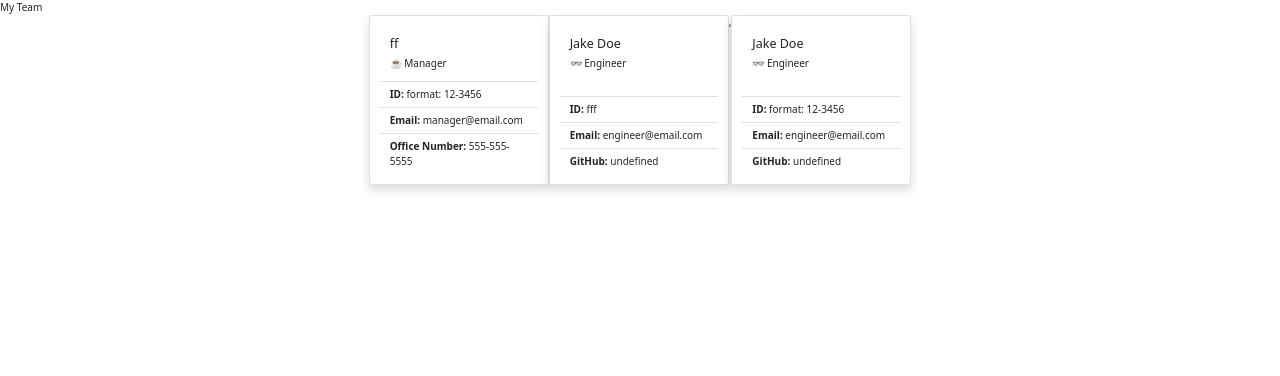
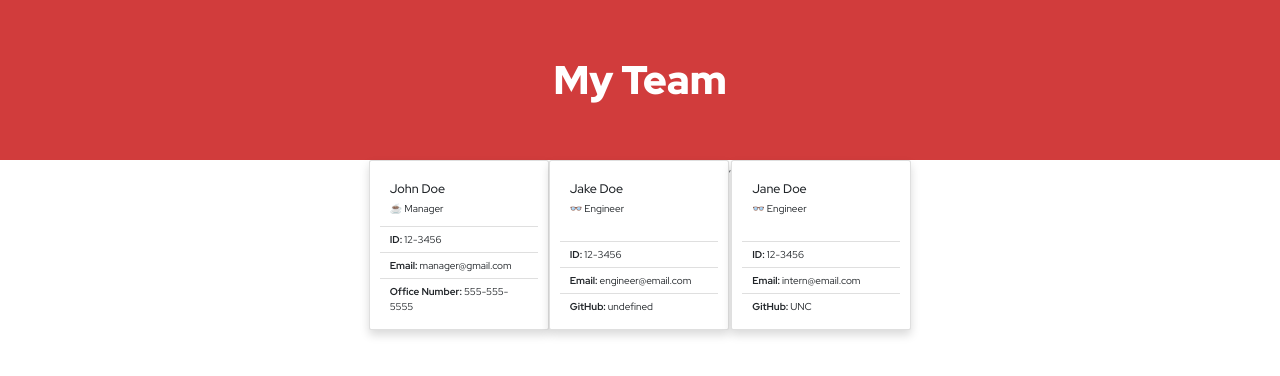
Before and after one commit to brittnc/TeamGenerator, a website: page dist/index.html in a window 1280 px wide. Drawn offline with nearby package versions, Linux system fonts and the light colour scheme.

Commit message:
modified index.html,style.css

```diff
--- a/dist/index.html
+++ b/dist/index.html
@@ -22,14 +22,14 @@
 
      <div class="card col shadow p-3 mb-5 bg-body rounded" style="width: 18rem">
               <div class="manager-body card-body">
-                <h5 class="card-title">ff </h5>
+                <h5 class="card-title">John Doe </h5>
                 <p class="card-text">
                   ☕  Manager
                 </p>
               </div>
               <ul class="list-group list-group-flush">
-                <li class="list-group-item"><strong>ID: </strong>format: 12-3456</li>
-                <li class="list-group-item"><strong>Email: </strong>manager@email.com</li>
+                <li class="list-group-item"><strong>ID: </strong>12-3456</li>
+                <li class="list-group-item"><strong>Email: </strong>manager@gmail.com</li>
                 <li class="list-group-item"><strong>Office Number: </strong>555-555-5555</li>
               </ul>
             </div> <div class="card col shadow p-3 mb-5 bg-body rounded" style="width: 18rem">
@@ -40,21 +40,21 @@
                 </p>
               </div>
               <ul class="list-group list-group-flush">
-                <li class="list-group-item"><strong>ID: </strong>fff</li>
+                <li class="list-group-item"><strong>ID: </strong>12-3456</li>
                 <li class="list-group-item"><strong>Email: </strong>engineer@email.com</li>
                 <li class="list-group-item"><strong>GitHub: </strong>undefined</li>
               </ul>
             </div>, <div class="card col shadow p-3 mb-5 bg-body rounded" style="width: 18rem">
               <div class="engineer-body card-body">
-                <h5 class="card-title">Jake Doe</h5>
+                <h5 class="card-title">Jane Doe</h5>
                 <p class="card-text">
                  👓  Engineer
                 </p>
               </div>
               <ul class="list-group list-group-flush">
-                <li class="list-group-item"><strong>ID: </strong>format: 12-3456</li>
-                <li class="list-group-item"><strong>Email: </strong>engineer@email.com</li>
-                <li class="list-group-item"><strong>GitHub: </strong>undefined</li>
+                <li class="list-group-item"><strong>ID: </strong>12-3456</li>
+                <li class="list-group-item"><strong>Email: </strong>intern@email.com</li>
+                <li class="list-group-item"><strong>GitHub: </strong>UNC</li>
               </ul>
             </div>
 
--- a/dist/style.css
+++ b/dist/style.css
@@ -2,3 +2,18 @@ html {
     height: 100%;
     font-size: 62.5%;
   }
+  body {
+    margin: 0 auto;
+    font-family: "Red Hat Display", sans-serif;
+  }
+
+  header {
+    background-color: rgb(209, 60, 60);
+    color: white;
+    font-size: 4rem;
+    font-weight: 900;
+    width: 100%;
+    min-height: 1vh;
+    text-align: center;
+    padding: 50px 0;
+  }
```
